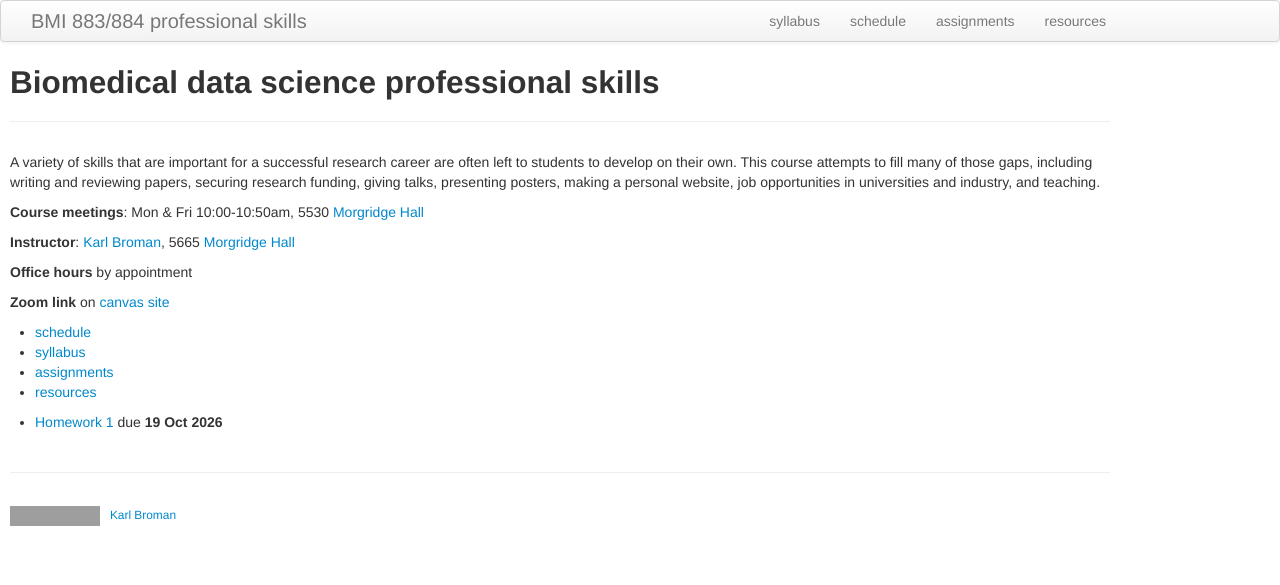
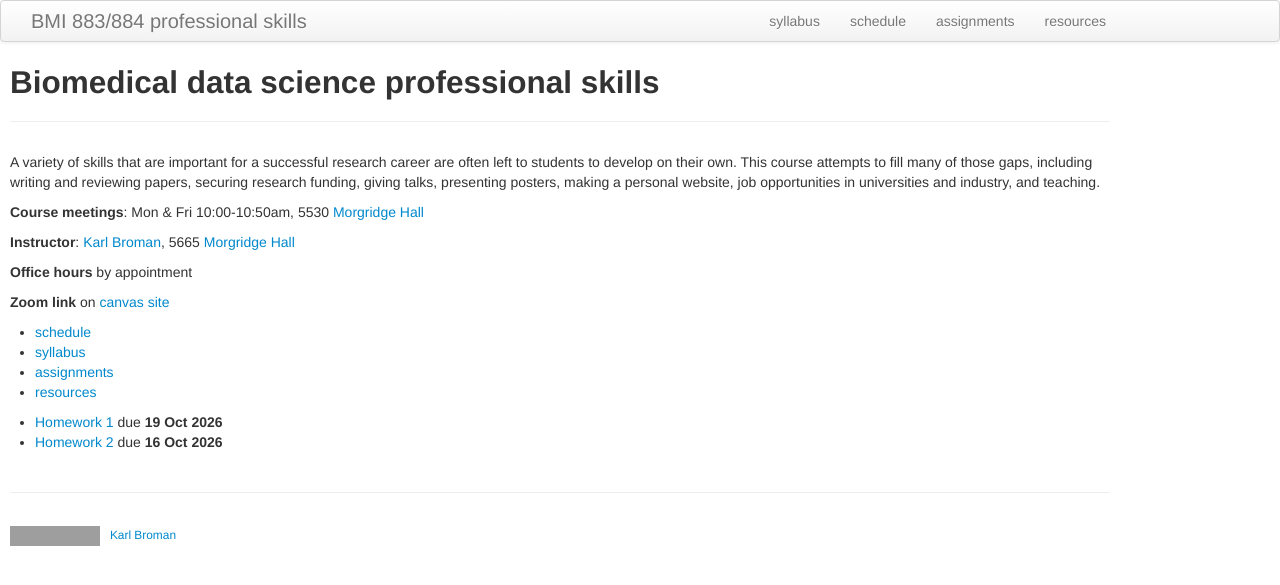
Before and after one commit to kbroman/BMI883, a Jekyll site: the page built from index.md, in a window 1280 px wide. Shown: the top 585 px of the page. Built offline with Jekyll 4.4.1, drawn with Linux system fonts in a browser that asks for light colours; grey boxes are pictures that could not be loaded.

Commit message:
assign homework 2

```diff
--- a/index.md
+++ b/index.md
@@ -26,3 +26,4 @@ industry, and teaching.
 - [resources](resources.html)
 
 - [Homework 1](homework1.html) due **19 Oct 2026**
+- [Homework 2](homework2.html) due **16 Oct 2026**
```
Also changed, not shown: assignments.md (+1 -0 lines).
